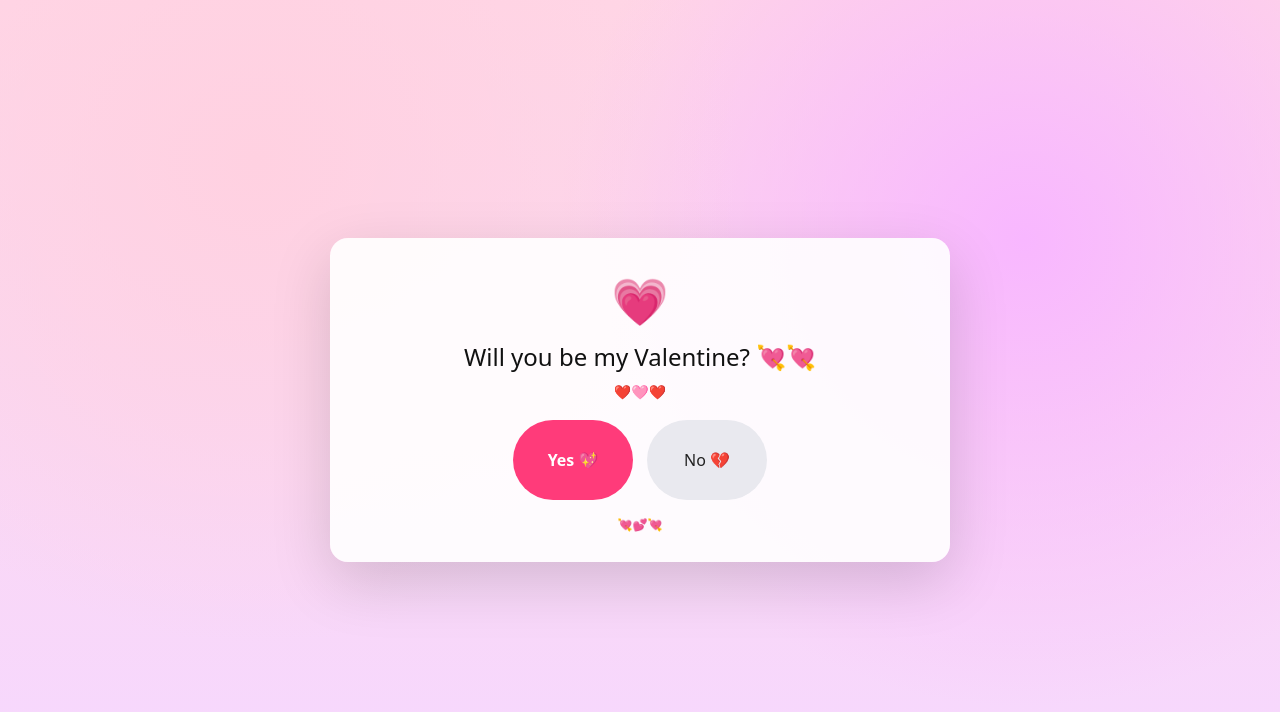
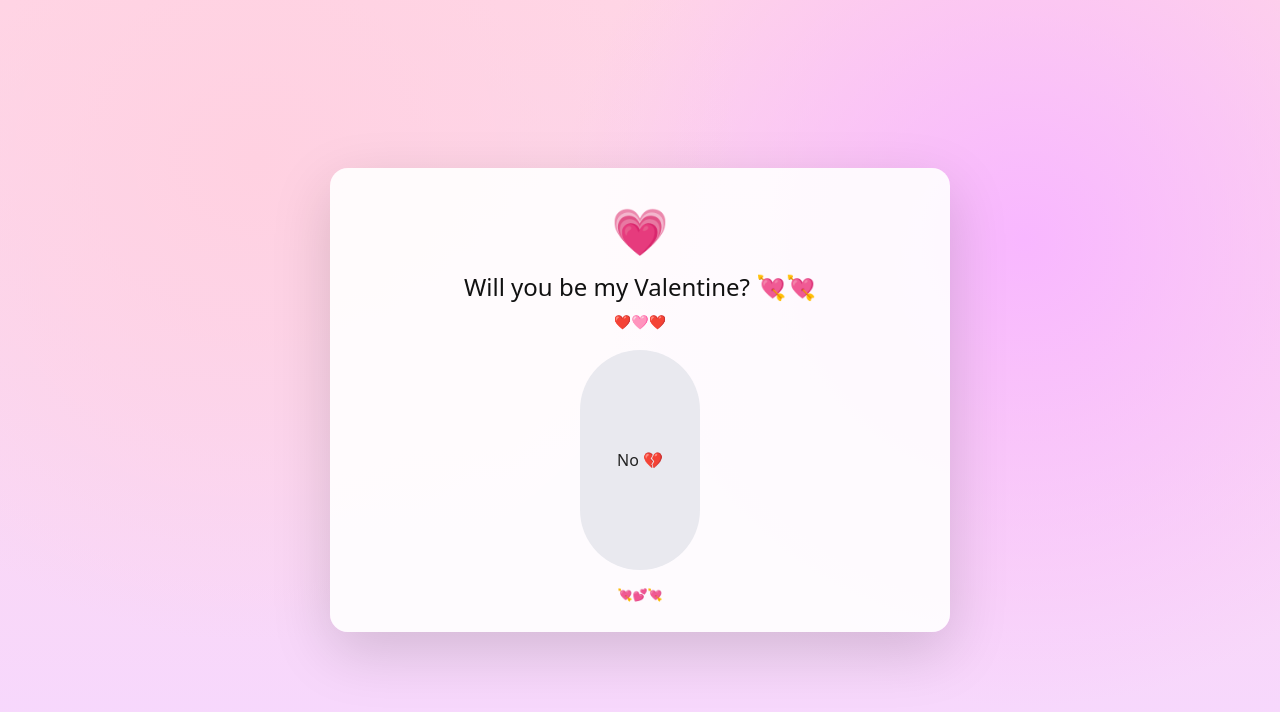
Before and after one commit to halpr2010/valentines_day, a Next.js app: page / in a window 1280 px wide. Shown: the top 712 px of the page. Built offline with nearby package versions, Linux system fonts and the light colour scheme.

Commit message:
Allow Q2 Yes to grow huge behind text

```diff
--- a/app/page.tsx
+++ b/app/page.tsx
@@ -136,8 +136,8 @@ export default function Page() {
     const start = performance.now();
     const tick = (t: number) => {
       const elapsed = (t - start) / 1000; // seconds
-      // scale grows from 1.0 up to ~2.2 over ~8 seconds
-      const s = clamp(1 + elapsed * 0.5, 1, 2.4);
+      // Faster growth + much larger max (but text stays visible via layering below)
+      const s = clamp(1 + elapsed * 0.5, 1, 4.0);
       setInflateScale(s);
       raf = requestAnimationFrame(tick);
     };
@@ -220,6 +220,7 @@ export default function Page() {
     boxShadow: "0 20px 60px rgba(0,0,0,0.15)",
     textAlign: "center",
     position: "relative",
+    isolation: "isolate",
     overflow: "hidden",
   };
 
@@ -243,7 +244,8 @@ export default function Page() {
     justifyContent: "center",
     marginTop: "18px",
     position: "relative",
-    minHeight: "80px",
+    // extra space so huge button can be seen without covering the text
+    minHeight: "220px",
   };
 
   const btnBase: React.CSSProperties = {
@@ -268,7 +270,7 @@ export default function Page() {
   // No sizing rules
   const noScale = useMemo(() => {
     if (slide.noTiny) return 0.55;
-    if (slide.noVerySmall) return 0.40;
+    if (slide.noVerySmall) return 0.4;
     if (slide.noSmaller) return 0.75;
     return 1.0;
   }, [slideId, slide.noTiny, slide.noVerySmall, slide.noSmaller]);
@@ -277,7 +279,15 @@ export default function Page() {
     ...btnBase,
     background: "#ff3b7a",
     color: "white",
-    transform: `translate(${yesPos.x}px, ${yesPos.y}px) scale(${yesScale})`,
+
+    // Let the button get *huge* without pushing layout, and keep the question text readable on top.
+    position: "absolute",
+    left: `calc(50% + ${yesPos.x}px)`,
+    top: `calc(60% + ${yesPos.y}px)`,
+    transform: `translate(-50%, -50%) scale(${yesScale})`,
+    zIndex: 5,
+    opacity: 0.95,
+
     borderRadius: slide.yesBigRound ? "9999px" : "999px",
     padding: slide.yesBigRound ? "16px 30px" : btnBase.padding,
     fontWeight: slide.yesBigRound ? 700 : 600,
@@ -285,6 +295,8 @@ export default function Page() {
 
   const noStyle: React.CSSProperties = {
     ...btnBase,
+    position: "relative",
+    zIndex: 50,
     background: "#e9e9ef",
     color: "#222",
     transform: `translate(${noPos.x}px, ${noPos.y}px) scale(${noScale})`,
@@ -336,9 +348,7 @@ export default function Page() {
             </div>
           </div>
 
-          <div style={{ marginTop: 18, fontSize: 12, color: "#777" }}>
-            💗💕💗
-          </div>
+          <div style={{ marginTop: 18, fontSize: 12, color: "#777" }}>💗💕💗</div>
         </div>
       </div>
     );
@@ -379,9 +389,7 @@ export default function Page() {
             </button>
           </div>
 
-          <div style={{ marginTop: 14, fontSize: 12, color: "#777" }}>
-            🩷🩷🩷
-          </div>
+          <div style={{ marginTop: 14, fontSize: 12, color: "#777" }}>🩷🩷🩷</div>
         </div>
       </div>
     );
@@ -392,11 +400,15 @@ export default function Page() {
     <div style={bgStyle}>
       <div ref={cardRef} style={cardStyle}>
         <div style={{ fontSize: 46, marginBottom: 8 }}>💗</div>
-        <h1 style={titleStyle}>{slide.title}</h1>
-        {slide.subtitle && <p style={subtitleStyle}>{slide.subtitle}</p>}
+
+        {/* Text is always on top + doesn't block clicks */}
+        <div style={{ position: "relative", zIndex: 30, pointerEvents: "none" }}>
+          <h1 style={titleStyle}>{slide.title}</h1>
+          {slide.subtitle && <p style={subtitleStyle}>{slide.subtitle}</p>}
+        </div>
 
         <div style={buttonRowStyle}>
-          {/* YES */}
+          {/* YES (now absolute behind the text, can grow huge) */}
           <button
             style={yesStyle}
             onClick={onYesClick}
@@ -410,22 +422,13 @@ export default function Page() {
             {slide.yesLabel ?? "Yes 💖"}
           </button>
 
-          {/* NO */}
-          <button
-            style={noStyle}
-            onClick={onNoClick}
-            // On Q7 it's unclickable; these are harmless
-            onMouseEnter={() => {
-              if (slide.noFliesUnclickable) return;
-            }}
-          >
+          {/* NO (kept on top so it's always visible/clickable) */}
+          <button style={noStyle} onClick={onNoClick}>
             {slide.noLabel ?? "No 💔"}
           </button>
         </div>
 
-        <div style={{ marginTop: 16, fontSize: 12, color: "#777" }}>
-          💘💕💘
-        </div>
+        <div style={{ marginTop: 16, fontSize: 12, color: "#777" }}>💘💕💘</div>
       </div>
     </div>
   );
```
